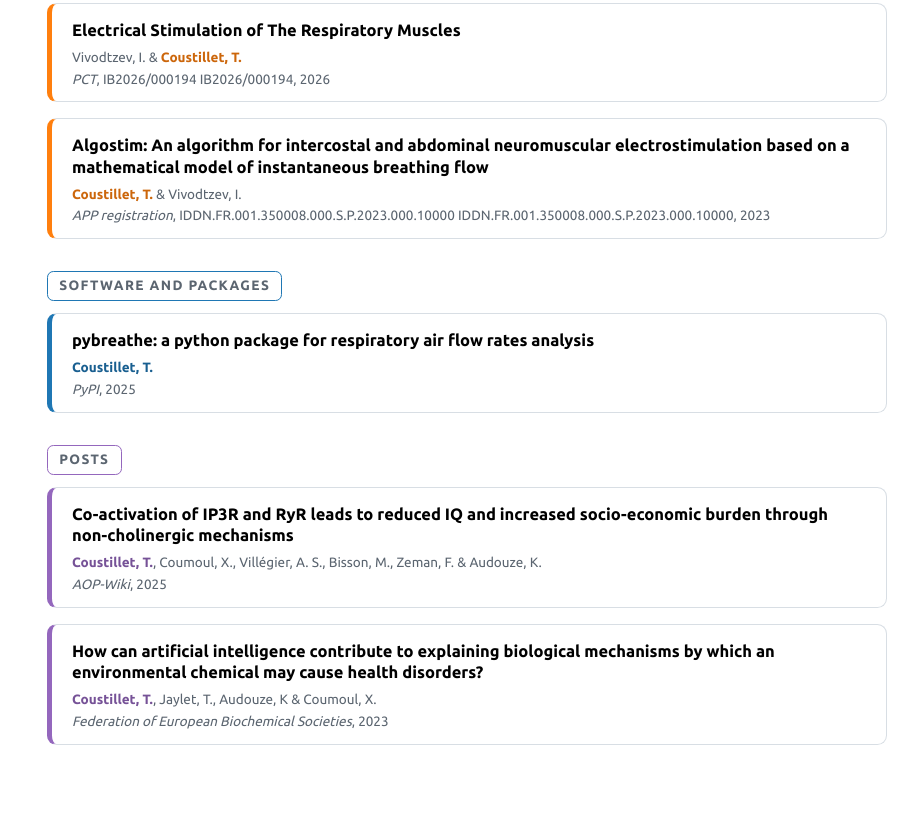
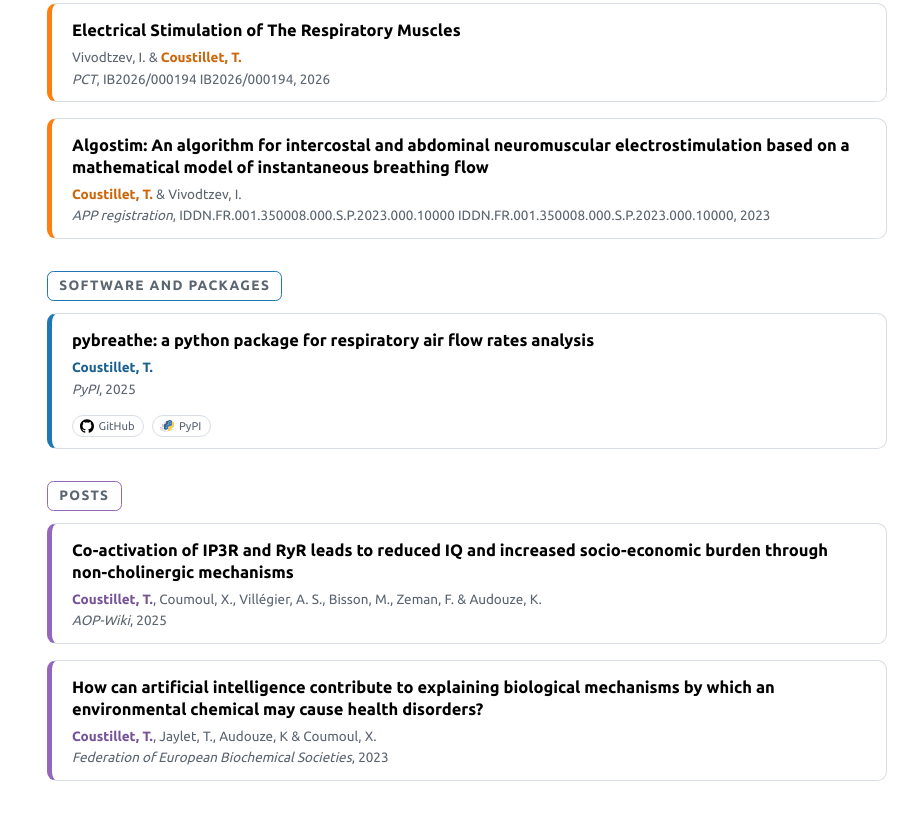
Before and after one commit to tcoustillet/tcoustillet.github.io, a plain HTML site: page publications/index.html in a window 1280 px wide. Shown: the part 1215-2034 px from the top of the page, without its empty margins (377-1280 px from the left). Drawn offline with Linux system fonts and the light colour scheme.

Commit message:
feat: add GitHub and PyPI buttons for software

```diff
--- a/publications/content.json
+++ b/publications/content.json
@@ -151,7 +151,9 @@
     "title": "pybreathe: a python package for respiratory air flow rates analysis",
     "authors": ["Coustillet, T."],
     "venue": "PyPI",
-    "year": 2025
+    "year": 2025,
+    "github": "https://github.com/tcoustillet/pybreathe",
+    "pypi": "pybreathe"
   },
   {
     "type": "post",
--- a/publications/css/style.css
+++ b/publications/css/style.css
@@ -114,11 +114,23 @@
   --btn-icon: url("/assets/icons/publisher.svg");
 }
 
-/* Publisher logos keep their own colours */
+/* Logos that keep their own colours (publishers, PyPI) */
 .pub__btn--logo::before {
   background: var(--btn-icon) center / contain no-repeat;
   -webkit-mask: none;
   mask: none;
+}
+
+/* GitHub variant */
+.pub__btn--github {
+  --btn-color: var(--color-strong);
+  --btn-icon: url("/assets/icons/github.svg");
+}
+
+/* PyPI variant */
+.pub__btn--pypi {
+  --btn-color: #3775a9;
+  --btn-icon: url("/assets/icons/pypi.svg");
 }
 
 /* Subtle highlight on hover / keyboard focus */
--- a/publications/js/publications.js
+++ b/publications/js/publications.js
@@ -70,6 +70,19 @@ function renderPublication(pub) {
   }
   if (pub.pmid) buttons.append(renderPubmedButton(pub.pmid, pub.title));
   if (pub.doi) buttons.append(renderPublisherButton(pub));
+  if (pub.github) {
+    buttons.append(renderLinkButton("github", "GitHub", pub.github, pub.title));
+  }
+  if (pub.pypi) {
+    const pypi = renderLinkButton(
+      "pypi",
+      "PyPI",
+      `https://pypi.org/project/${pub.pypi}/`,
+      pub.title,
+    );
+    pypi.classList.add("pub__btn--logo");
+    buttons.append(pypi);
+  }
   if (buttons.children.length) li.append(buttons);
 
   return li;
@@ -180,4 +193,15 @@ function renderPublisherButton(pub) {
   return a;
 }
 
+function renderLinkButton(variant, label, url, title) {
+  const a = document.createElement("a");
+  a.className = `pub__btn pub__btn--${variant}`;
+  a.href = url;
+  a.target = "_blank";
+  a.rel = "noopener noreferrer";
+  a.setAttribute("aria-label", `${label}: ${title}`);
+  a.textContent = label;
+  return a;
+}
+
 loadPublications();
```
